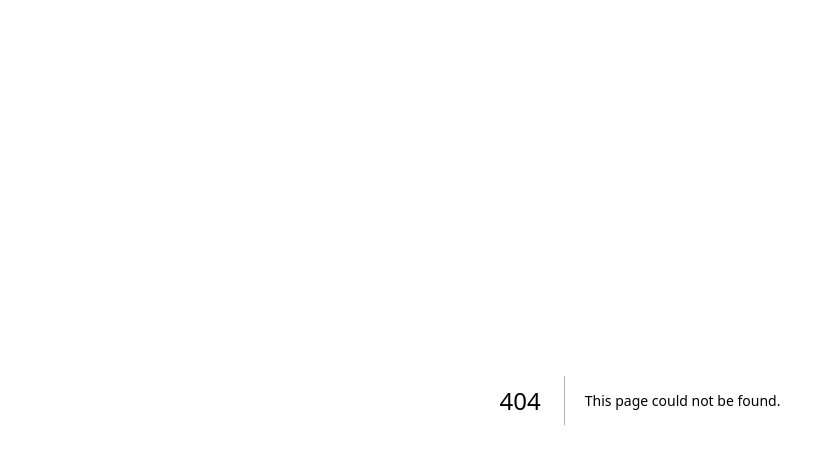
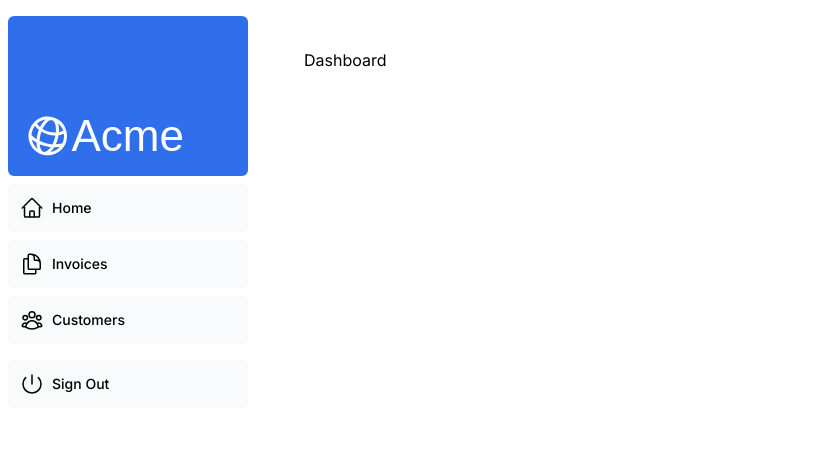
Before and after one commit to gourraguis/acme-dashboard, a Next.js app: page /dashboard in a window 1280 px wide. Before the commit this address had no page. Shown: the top 464 px of the page, without its empty margins (0-835 px from the left). Built offline with nearby package versions, Linux system fonts and the light colour scheme; a web font is replaced by a local one.

Commit message:
add dashboard pages and layout

```diff
--- /dev/null
+++ b/app/dashboard/customers/page.tsx
@@ -0,0 +1,9 @@
+const CustomersPage = () => {
+    return (
+        <>
+            <h1>Customers</h1>
+        </>
+    )
+}
+
+export default CustomersPage;
--- /dev/null
+++ b/app/dashboard/invoices/page.tsx
@@ -0,0 +1,9 @@
+const InvoicesPage = () => {
+    return (
+        <>
+            <h1>Invoices</h1>
+        </>
+    );
+}
+
+export default InvoicesPage;
--- /dev/null
+++ b/app/dashboard/layout.tsx
@@ -0,0 +1,17 @@
+import { ReactNode } from "react"
+import SideNav from "../ui/dashboard/sidenav"
+
+const DashboardLayout = ({ children }: { children: ReactNode }) => {
+    return (
+        <div className="flex hscreen flex-col md:flex-row md:overflow-hidden">
+            <div className="w-full flex-none md:w-64">
+                <SideNav />
+            </div>
+            <div className="flex-grow p-6 md:overflow-y-auto md:p-12">
+                {children}
+            </div>
+        </div>
+    )
+}
+
+export default DashboardLayout
--- /dev/null
+++ b/app/dashboard/page.tsx
@@ -0,0 +1,9 @@
+const DashboardPage = () => {
+    return (
+        <div>
+            <h1>Dashboard</h1>
+        </div>
+    );
+}
+
+export default DashboardPage;
```
